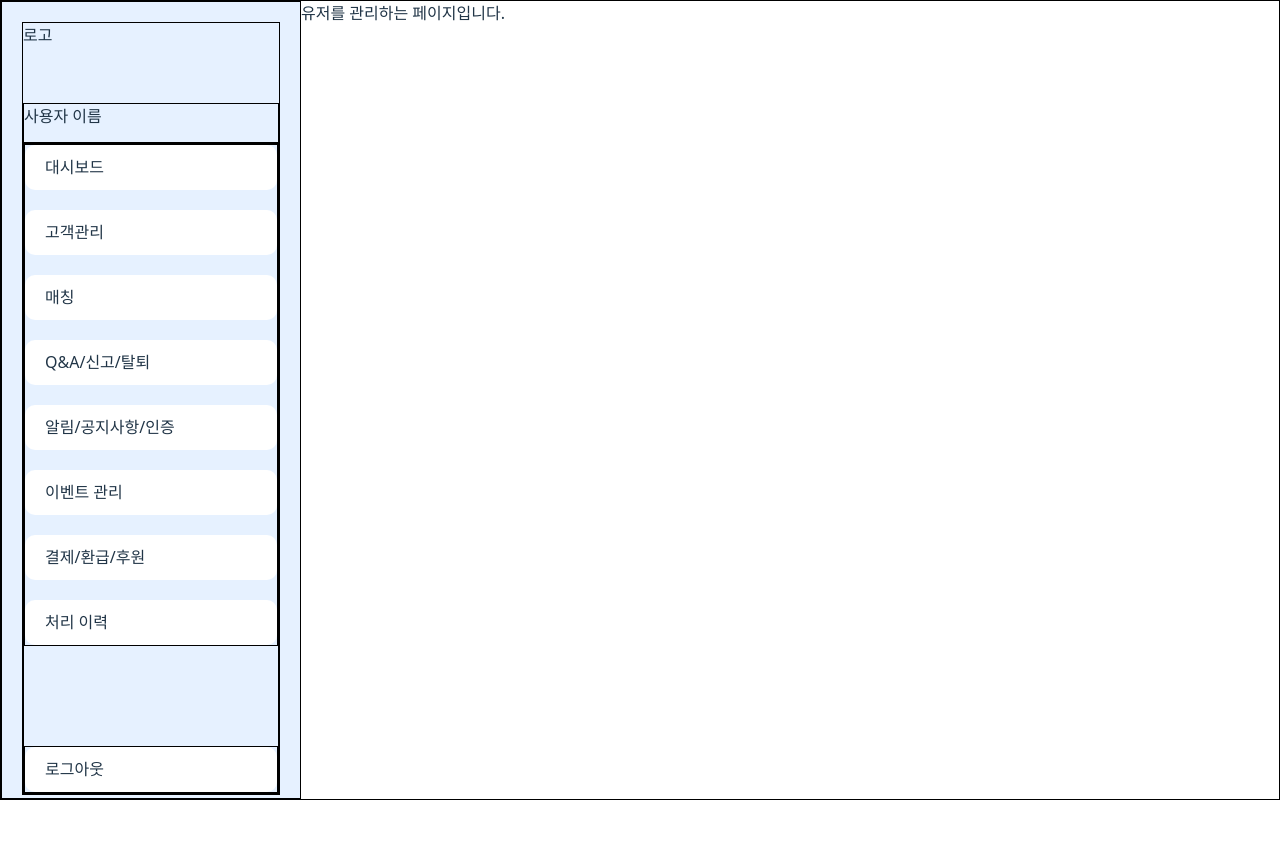
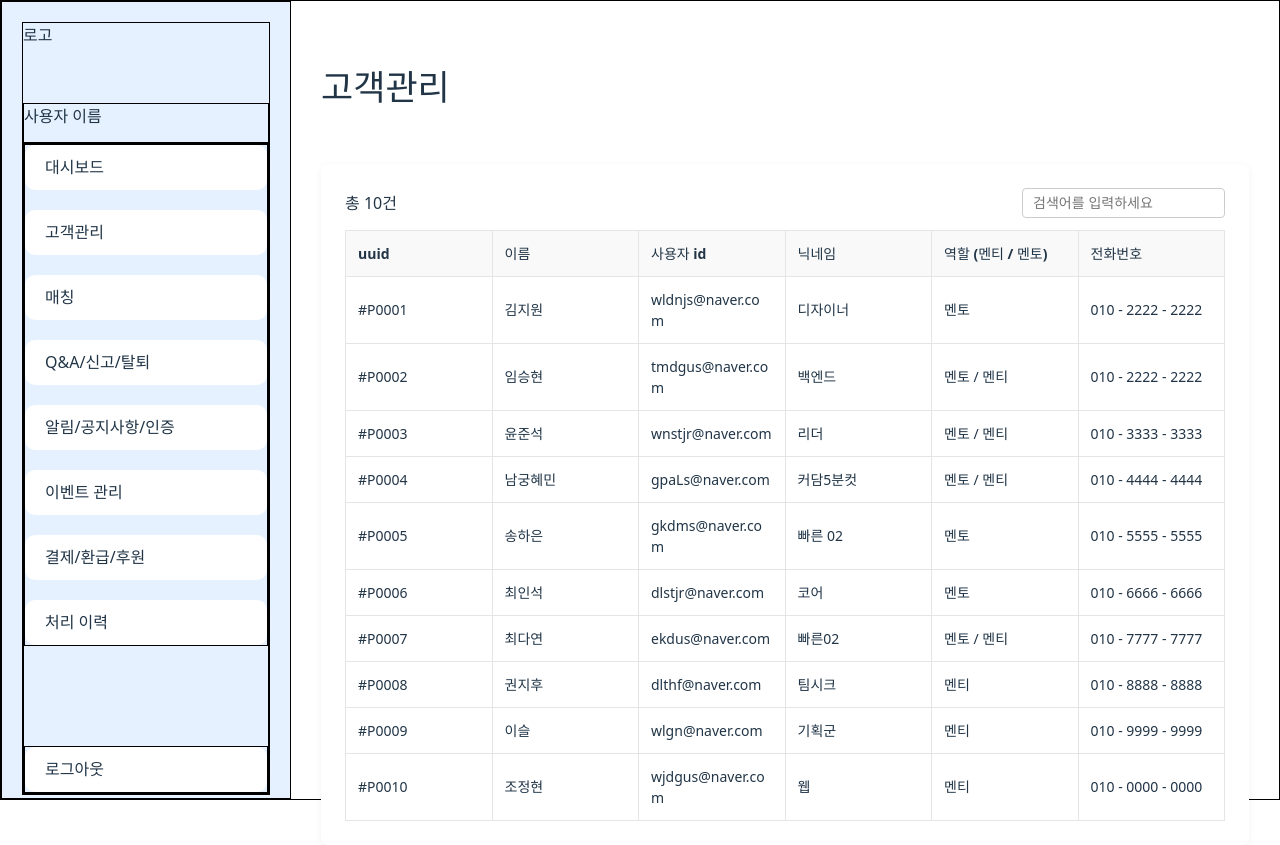
Before and after one commit to keodam/keodam-frontend-web, a React (Vite) app: page /user in a window 1280 px wide. Before the commit the page ends 800 px from the top, so only its background shows below. Built offline with nearby package versions, Linux system fonts and the light colour scheme.

Commit message:
feat/chore: UserTable생성, react-table 모듈 설치

```diff
--- a/package.json
+++ b/package.json
@@ -11,6 +11,7 @@
   },
   "dependencies": {
     "@shinyongjun/react-fullpage": "^1.10.1",
+    "@tanstack/react-table": "^8.21.3",
     "axios": "^1.8.4",
     "framer-motion": "^12.5.0",
     "less": "^4.2.2",
--- a/src/components/Admin/LeftNavBar.module.less
+++ b/src/components/Admin/LeftNavBar.module.less
@@ -1,5 +1,6 @@
 .leftNavBar {
   width: 300px;
+  min-width: 290px;
   // height: 100vh;
   border: 1px solid black;
 
--- /dev/null
+++ b/src/components/tables/UserTable.module.less
@@ -0,0 +1,59 @@
+.container {
+  padding: 24px;
+  background-color: #fff;
+  border-radius: 8px;
+  box-shadow: 0 2px 8px rgba(0, 0, 0, 0.05);
+
+  margin-top: 50px;
+}
+
+h2 {
+  margin-bottom: 16px;
+  font-size: 20px;
+  font-weight: 600;
+}
+
+.topBar {
+  display: flex;
+  justify-content: space-between;
+  align-items: center;
+  margin-bottom: 12px;
+}
+
+.searchInput {
+  padding: 6px 10px;
+  border: 1px solid #ccc;
+  border-radius: 4px;
+  font-size: 14px;
+  min-width: 200px;
+}
+
+.table {
+  width: 100%;
+  border-collapse: collapse;
+  table-layout: fixed;
+  word-break: break-word;
+}
+
+.table th,
+.table td {
+  padding: 12px;
+  border: 1px solid #e5e5e5;
+  text-align: left;
+  font-size: 14px;
+}
+
+.table th {
+  background-color: #f9f9f9;
+  font-weight: 600;
+  cursor: pointer;
+  user-select: none;
+}
+
+.table tr:hover {
+  background-color: #f5faff;
+}
+
+.table td {
+  background-color: #fff;
+}
--- /dev/null
+++ b/src/components/tables/UserTable.tsx
@@ -0,0 +1,198 @@
+// UserTable.tsx
+import React, { useState, useMemo } from 'react';
+import {
+  useReactTable,           // 테이블 인스턴스를 생성하는 메인 훅
+  getCoreRowModel,         // 기본 row 렌더링 로직
+  getFilteredRowModel,     // 필터링 기능을 위한 row 모델
+  getSortedRowModel,       // 정렬 기능을 위한 row 모델
+  flexRender,              // 셀이나 헤더를 실제 JSX로 렌더링
+  createColumnHelper,      // 타입 기반 컬럼 정의를 도와주는 도구
+} from '@tanstack/react-table';
+import styles from './UserTable.module.less'; // module.less 스타일 불러오기
+
+// 사용자 정보 타입 정의
+interface User {
+  uuid: string;
+  name: string;
+  userId: string;
+  nickname: string;
+  role: string;
+  phone: string;
+}
+
+// 예시 데이터 (실제 환경에선 API로 가져올 수 있음)
+const data: User[] = [
+  {
+    uuid: '#P0001',
+    name: '김지원',
+    userId: 'wldnjs@naver.com',
+    nickname: '디자이너',
+    role: '멘토',
+    phone: '010 - 2222 - 2222',
+  },
+  {
+    uuid: '#P0002',
+    name: '임승현',
+    userId: 'tmdgus@naver.com',
+    nickname: '백엔드',
+    role: '멘토 / 멘티',
+    phone: '010 - 2222 - 2222',
+  },
+  {
+    uuid: '#P0003',
+    name: '윤준석',
+    userId: 'wnstjr@naver.com',
+    nickname: '리더',
+    role: '멘토 / 멘티',
+    phone: '010 - 3333 - 3333',
+  },
+  {
+    uuid: "#P0004",
+    name: "남궁혜민",
+    userId: "gpaLs@naver.com",
+    nickname: "커담5분컷",
+    role: "멘토 / 멘티",
+    phone: "010 - 4444 - 4444"
+  },
+  {
+    "uuid": "#P0005",
+    "name": "송하은",
+    "userId": "gkdms@naver.com",
+    "nickname": "빠른 02",
+    "role": "멘토",
+    "phone": "010 - 5555 - 5555"
+  },
+  {
+    "uuid": "#P0006",
+    "name": "최인석",
+    "userId": "dlstjr@naver.com",
+    "nickname": "코어",
+    "role": "멘토",
+    "phone": "010 - 6666 - 6666"
+  },
+  {
+    "uuid": "#P0007",
+    "name": "최다연",
+    "userId": "ekdus@naver.com",
+    "nickname": "빠른02",
+    "role": "멘토 / 멘티",
+    "phone": "010 - 7777 - 7777"
+  },
+  {
+    "uuid": "#P0008",
+    "name": "권지후",
+    "userId": "dlthf@naver.com",
+    "nickname": "팀시크",
+    "role": "멘티",
+    "phone": "010 - 8888 - 8888"
+  },
+  {
+    "uuid": "#P0009",
+    "name": "이슬",
+    "userId": "wlgn@naver.com",
+    "nickname": "기획군",
+    "role": "멘티",
+    "phone": "010 - 9999 - 9999"
+  },
+  {
+    "uuid": "#P0010",
+    "name": "조정현",
+    "userId": "wjdgus@naver.com",
+    "nickname": "웹",
+    "role": "멘티",
+    "phone": "010 - 0000 - 0000"
+  }
+
+];
+
+// 컬럼 생성 도우미
+const columnHelper = createColumnHelper<User>();
+
+// 테이블 컬럼 정의
+const columns = [
+  columnHelper.accessor('uuid', { header: 'uuid' }),
+  columnHelper.accessor('name', { header: '이름' }),
+  columnHelper.accessor('userId', { header: '사용자 id' }),
+  columnHelper.accessor('nickname', { header: '닉네임' }),
+  columnHelper.accessor('role', { header: '역할 (멘티 / 멘토)' }),
+  columnHelper.accessor('phone', { header: '전화번호' }),
+];
+
+// 테이블 컴포넌트
+const UserTable = () => {
+  const [globalFilter, setGlobalFilter] = useState(''); // 검색어 상태
+
+  // 검색어로 데이터 필터링
+  const filteredData = useMemo(() => {
+    if (!globalFilter) return data;
+    return data.filter((item) =>
+      Object.values(item).some((value) =>
+        value.toLowerCase().includes(globalFilter.toLowerCase())
+      )
+    );
+  }, [globalFilter]);
+
+  // TanStack Table 훅으로 테이블 인스턴스 생성
+  const table = useReactTable({
+    data: filteredData,
+    columns,
+    state: { globalFilter },
+    getCoreRowModel: getCoreRowModel(),
+    getFilteredRowModel: getFilteredRowModel(),
+    getSortedRowModel: getSortedRowModel(),
+  });
+
+  return (
+    <div className={styles.container}>
+
+
+      {/* 상단 바: 총 건수 및 검색 입력 */}
+      <div className={styles.topBar}>
+        <span>총 {data.length}건</span>
+        <input
+          type="text"
+          placeholder="검색어를 입력하세요"
+          value={globalFilter}
+          onChange={(e) => setGlobalFilter(e.target.value)}
+          className={styles.searchInput}
+        />
+      </div>
+
+      {/* 테이블 렌더링 */}
+      <table className={styles.table}>
+        <thead>
+          {table.getHeaderGroups().map((headerGroup) => (
+            <tr key={headerGroup.id}>
+              {headerGroup.headers.map((header) => (
+                <th key={header.id} onClick={header.column.getToggleSortingHandler()}>
+                  {/* 헤더 텍스트 렌더링 */}
+                  {flexRender(header.column.columnDef.header, header.getContext())}
+                  {/* 정렬 아이콘 표시 */}
+                  {header.column.getIsSorted() === 'asc'
+                    ? ' 🔼'
+                    : header.column.getIsSorted() === 'desc'
+                    ? ' 🔽'
+                    : ''}
+                </th>
+              ))}
+            </tr>
+          ))}
+        </thead>
+        <tbody>
+          {table.getRowModel().rows.map((row) => (
+            <tr key={row.id}>
+              {row.getVisibleCells().map((cell) => (
+                <td key={cell.id}>
+                  {/* 셀 내용 렌더링 */}
+                  {flexRender(cell.column.columnDef.cell, cell.getContext())}
+                </td>
+              ))}
+            </tr>
+          ))}
+        </tbody>
+      </table>
+    </div>
+  );
+};
+
+export default UserTable;
--- a/src/pages/Admin/UserPage.module.less
+++ b/src/pages/Admin/UserPage.module.less
@@ -5,3 +5,12 @@
 
   display: flex;
 }
+.contents{
+  padding: 0px 30px;
+
+}
+.title{
+  margin-top: 60px;
+  font-size: 35px;
+  font-weight: 500;
+}
--- a/src/pages/Admin/UserPage.tsx
+++ b/src/pages/Admin/UserPage.tsx
@@ -1,11 +1,15 @@
 import LeftNavBar from "../../components/Admin/LeftNavBar";
+import UserTable from "../../components/tables/UserTable";
 import style from "./UserPage.module.less";
 
 const UserPage = () => {
   return (
     <div className={style.userPage}>
       <LeftNavBar />
-      유저를 관리하는 페이지입니다.
+      <div className={style.contents}>
+      <div className={style.title}> 고객관리 </div>
+      <UserTable />
+      </div>
     </div>
   );
 };
```
Also changed, not shown: 1 other file (tests, documents, lock files or other folders).
